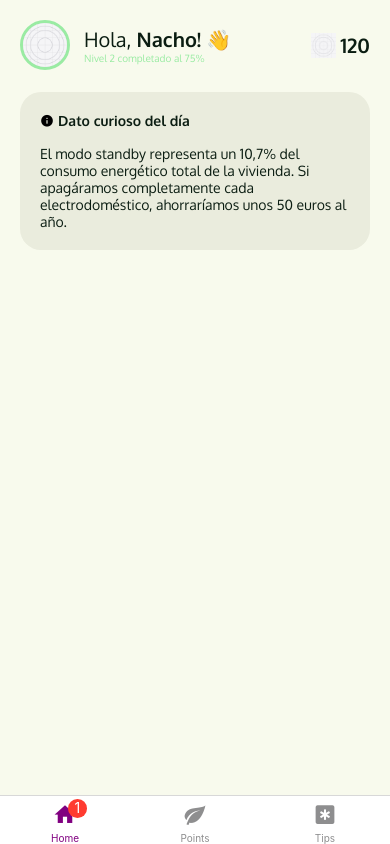
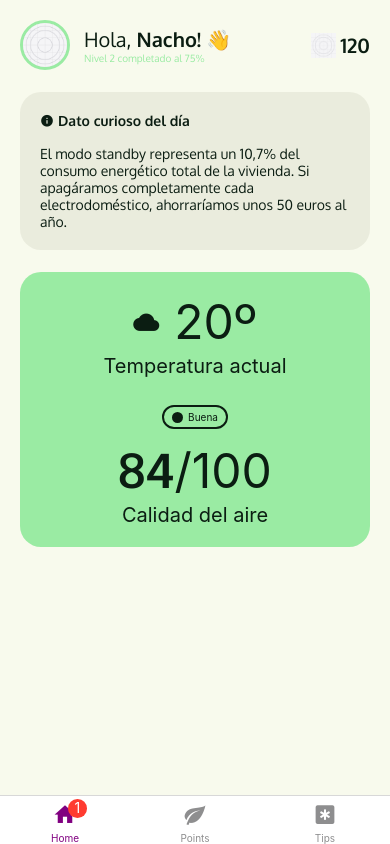
Before and after one commit to M-Benito/Salix-front-end, a React Native app: screen /HomeScreen in a window 390 px wide. Built offline with nearby package versions, Linux system fonts and the light colour scheme.

Commit message:
OutdoorsPreview and small fixes

```diff
--- a/src/Components/Common/SugestionCard.jsx
+++ b/src/Components/Common/SugestionCard.jsx
@@ -7,10 +7,10 @@ export default function SugestionCard({ isCloseable, iconName, hasBorder, titleT
         <View style={[styles.container, { borderWidth: hasBorder ? 2 : 0}]}>
             <View style={styles.headerContainer}>
                 <View style={styles.inLine}>
-                    <MaterialCommunityIcons name={iconName} size={14} color="black" />
+                    <MaterialCommunityIcons name={iconName} size={14} style={{color: '#0B1D12'}} />
                     <Text style={styles.title}>{titleText}</Text>
                 </View>
-                {isCloseable ? <TouchableOpacity><MaterialCommunityIcons name={"window-close"} size={14} color='black' /></TouchableOpacity> : null}
+                {isCloseable ? <TouchableOpacity><MaterialCommunityIcons name={"window-close"} size={14} style={{color: '#0B1D12'}} /></TouchableOpacity> : null}
             </View>
             <Text style={styles.body}>{bodyText}</Text>
             <View style={styles.headerContainer}>
--- a/src/Components/Home/OutdoorsPreview.jsx
+++ b/src/Components/Home/OutdoorsPreview.jsx
@@ -1,10 +1,21 @@
 import { StyleSheet, Text, TouchableOpacity, View } from 'react-native';
+import { MaterialCommunityIcons } from '@expo/vector-icons';
 
 export default function OutdoorsHomePreview() {
 
     return (
         <View style={styles.container}>
-            <Text>Outdoors Home Preview chunck</Text>
+            <View style={styles.inLine}>
+                <MaterialCommunityIcons name={"cloud"} size={26} style={{ color: '#0B1D12', marginRight: 15 }} />
+                <Text style={styles.title}>20º</Text>
+            </View>
+            <Text style={styles.subtitle}>Temperatura actual</Text>
+            <View style={styles.aqStatusContainer}>
+                <View style={styles.aqiStatusCircle}/>
+                <Text style={styles.aqStatusText}>Buena</Text>
+            </View>
+            <Text style={styles.title}><Text style={styles.titleBold}>84</Text>/100</Text>
+            <Text style={styles.subtitle}>Calidad del aire</Text>
         </View>
     )
 }
@@ -16,6 +27,47 @@ const styles = StyleSheet.create({
         justifyContent: 'center',
         borderRadius: 21,
         width: '100%',
-        marginTop:22,
+        marginTop: 22,
+        padding:20
+    },
+    inLine: {
+        flexDirection: 'row',
+        alignItems: 'center',
+    },
+    title: {
+        fontSize: 48,
+        color: '#0B1D12',
+    },
+    subtitle: {
+        fontSize: 20,
+        color: '#0B1D12',
+        marginTop: 3
+    },
+    aqStatusContainer:{
+        borderRadius:50,
+        borderWidth: 2,
+        borderColor: '#0B1D12',
+        flexDirection: 'row',
+        alignItems: 'center',
+        paddingStart: 8,
+        paddingEnd: 8,
+        paddingTop: 4,
+        paddingBottom: 4,
+        marginTop: 27,
+        marginBottom: 10
+    },
+    aqiStatusCircle: {
+        backgroundColor:  '#0B1D12',
+        width: 11,
+        height: 11,
+        borderRadius: 50,
+        marginEnd: 5
+    },
+    aqStatusText:{
+        color: '#0B1D12',
+        fontSize: 10,
+    },
+    titleBold: {
+        fontFamily: 'Oxygen-Bold',
     },
 });
--- a/src/screens/Home.js
+++ b/src/screens/Home.js
@@ -1,7 +1,6 @@
-import { StyleSheet, Text, TouchableOpacity, View } from 'react-native';
+import { StyleSheet, Text, TouchableOpacity, View, ScrollView } from 'react-native';
 import { useNavigation } from '@react-navigation/native';
 import OutdoorsHomePreview from '../Components/Home/OutdoorsPreview';
-import { MaterialCommunityIcons } from '@expo/vector-icons';
 import { SafeAreaView } from 'react-native-safe-area-context';
 import SugestionCard from '../Components/Common/SugestionCard';
 import ProfileHeader from '../Components/Home/ProfileHeader';
@@ -9,12 +8,15 @@ import ProfileHeader from '../Components/Home/ProfileHeader';
 export default function Home() {
     const navigation = useNavigation();
     return (
-        <View style={styles.container}>
-            <SafeAreaView>
+        <SafeAreaView style={styles.container}>
+            <ScrollView style={styles.svContainer}>
                 <ProfileHeader />
                 <SugestionCard iconName={"information"} titleText={"Dato curioso del día"} bodyText={"El modo standby representa un 10,7% del consumo energético total de la vivienda. Si apagáramos completamente cada electrodoméstico, ahorraríamos unos 50 euros al año."} />
-            </SafeAreaView>
-        </View>
+                <TouchableOpacity onPress={() => navigation.navigate("Outdoors")}>
+                    <OutdoorsHomePreview />
+                </TouchableOpacity>
+            </ScrollView>
+        </SafeAreaView>
     )
 }
 
@@ -22,6 +24,10 @@ const styles = StyleSheet.create({
     container: {
         flex: 1,
         backgroundColor: '#F8FAED',
-        padding: 20,
+    },
+    svContainer: {
+        paddingStart: 20,
+        paddingTop: 20,
+        paddingEnd: 20
     },
 });
--- a/src/screens/Points.js
+++ b/src/screens/Points.js
@@ -1,7 +1,10 @@
 import { StyleSheet, Text, View } from 'react-native';
+import { SafeAreaView } from 'react-native-safe-area-context';
 
 export default function Points() {
-    return(
-        <Text>Points screen</Text>
+    return (
+        <SafeAreaView>
+            <Text>Points screen</Text>
+        </SafeAreaView>
     )
 }
--- a/src/screens/Tips.js
+++ b/src/screens/Tips.js
@@ -1,7 +1,10 @@
 import { StyleSheet, Text, View } from 'react-native';
+import { SafeAreaView } from 'react-native-safe-area-context';
 
 export default function Tips() {
-    return(
-        <Text>Tips screen</Text>
+    return (
+        <SafeAreaView>
+            <Text>Tips screen</Text>
+        </SafeAreaView>
     )
 }
```
Also changed, not shown: app.config.js (+12 -1 lines).
